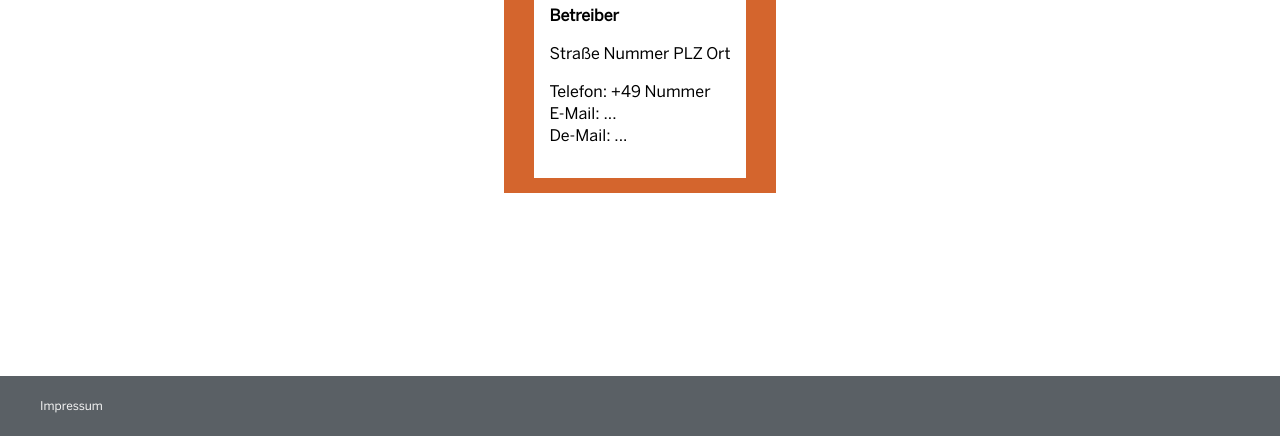
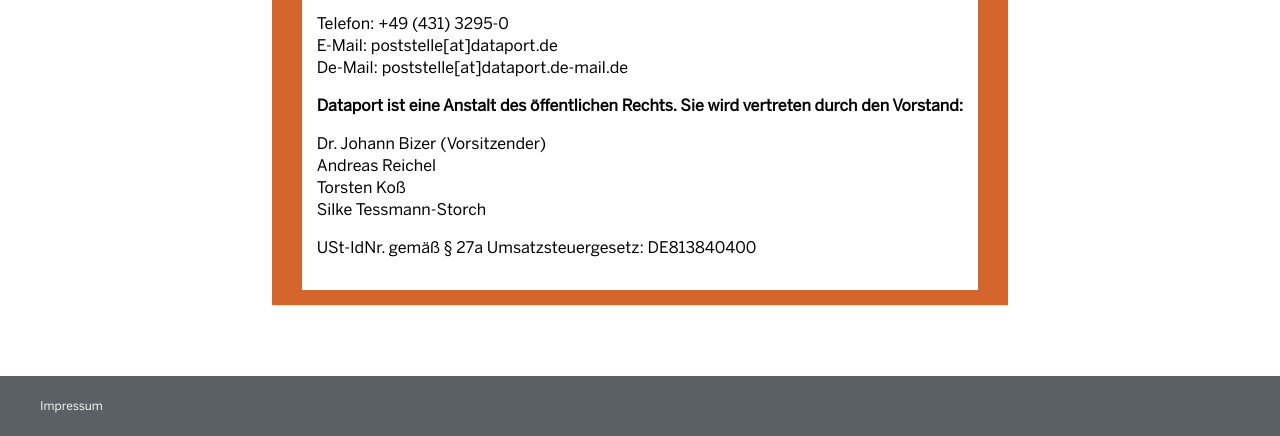
Before and after one commit to hpi-schul-cloud/lernen-cloud-static-site, a plain HTML site: page impressum.html in a window 1280 px wide. Shown: the part 364-800 px from the top of the page. Drawn offline with Linux system fonts and the light colour scheme.

Commit message:
OPS-7174 Impressum Inhalt (#1)

```diff
--- a/impressum.html
+++ b/impressum.html
@@ -24,19 +24,37 @@
               <h1>Impressum</h1>
               <p>
                 <strong>
-                  Betreiber
+                  Dataport Bildungscloud | dBildungscloud
+                  <br>
+                  Dataport AöR
                 </strong>
                 <p>
-                  Straße Nummer
-                  PLZ Ort
+                  Altenholzer Straße 10-14
+                  <br>
+                  24161 Altenholz
                 </p>
                 <p>
-                  Telefon: +49 Nummer
+                  Telefon: +49 (431) 3295-0
                   <br>
-                  E-Mail: ...
+                  E-Mail: poststelle[at]dataport.de
                   <br>
-                  De-Mail: ...
+                  De-Mail: poststelle[at]dataport.de-mail.de
                 </p>
+                  <strong>
+                    Dataport ist eine Anstalt des öffentlichen Rechts. Sie wird vertreten durch den Vorstand:
+                  </strong>
+                  <p>
+                    Dr. Johann Bizer (Vorsitzender)
+                    <br>
+                    Andreas Reichel
+                    <br>
+                    Torsten Koß
+                    <br>
+                    Silke Tessmann-Storch
+                  </p>
+                  <p>
+                    USt-IdNr. gemäß § 27a Umsatzsteuergesetz: DE813840400
+                  </p>
               </p>
             </div>
           </div>
```
